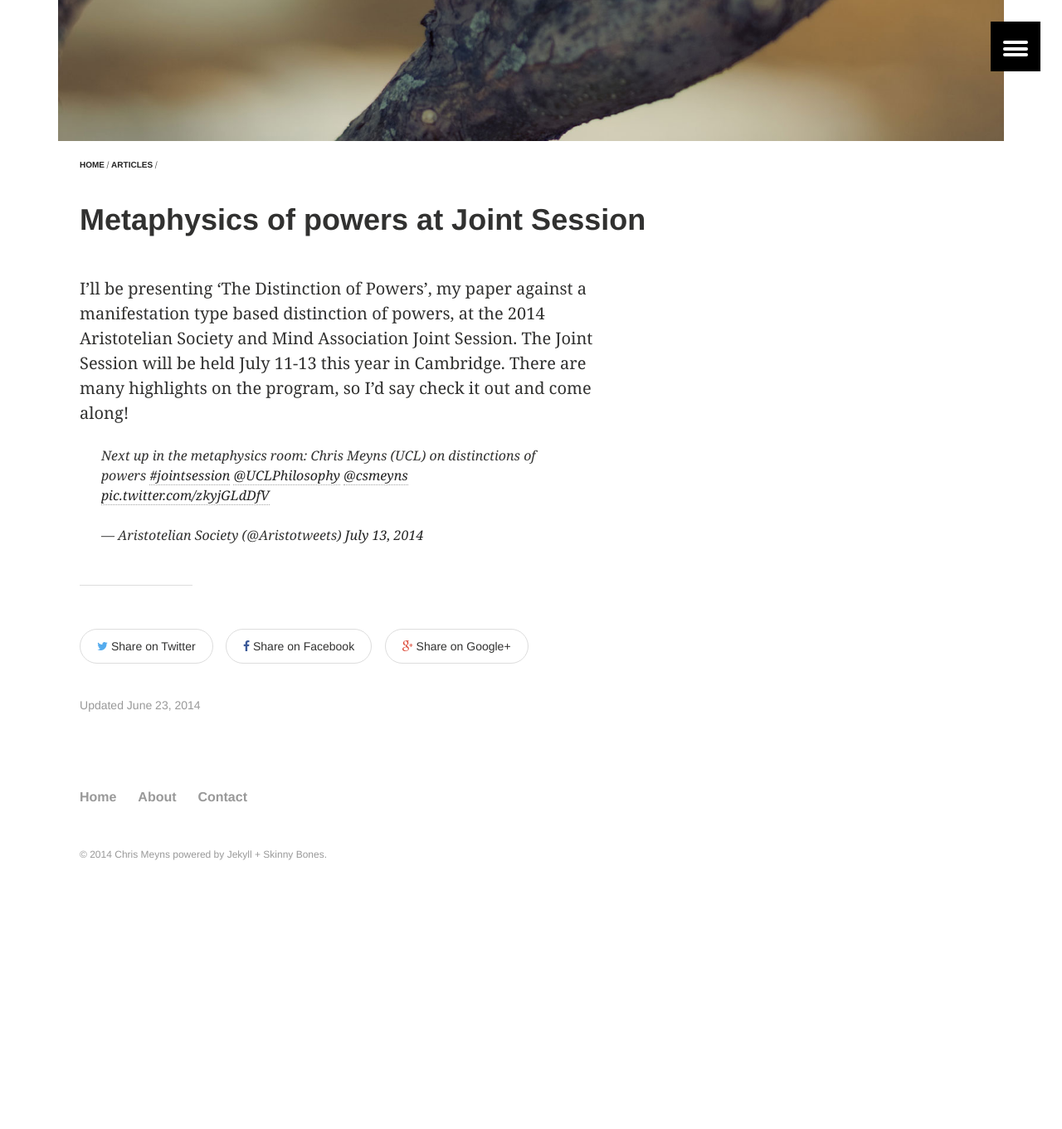
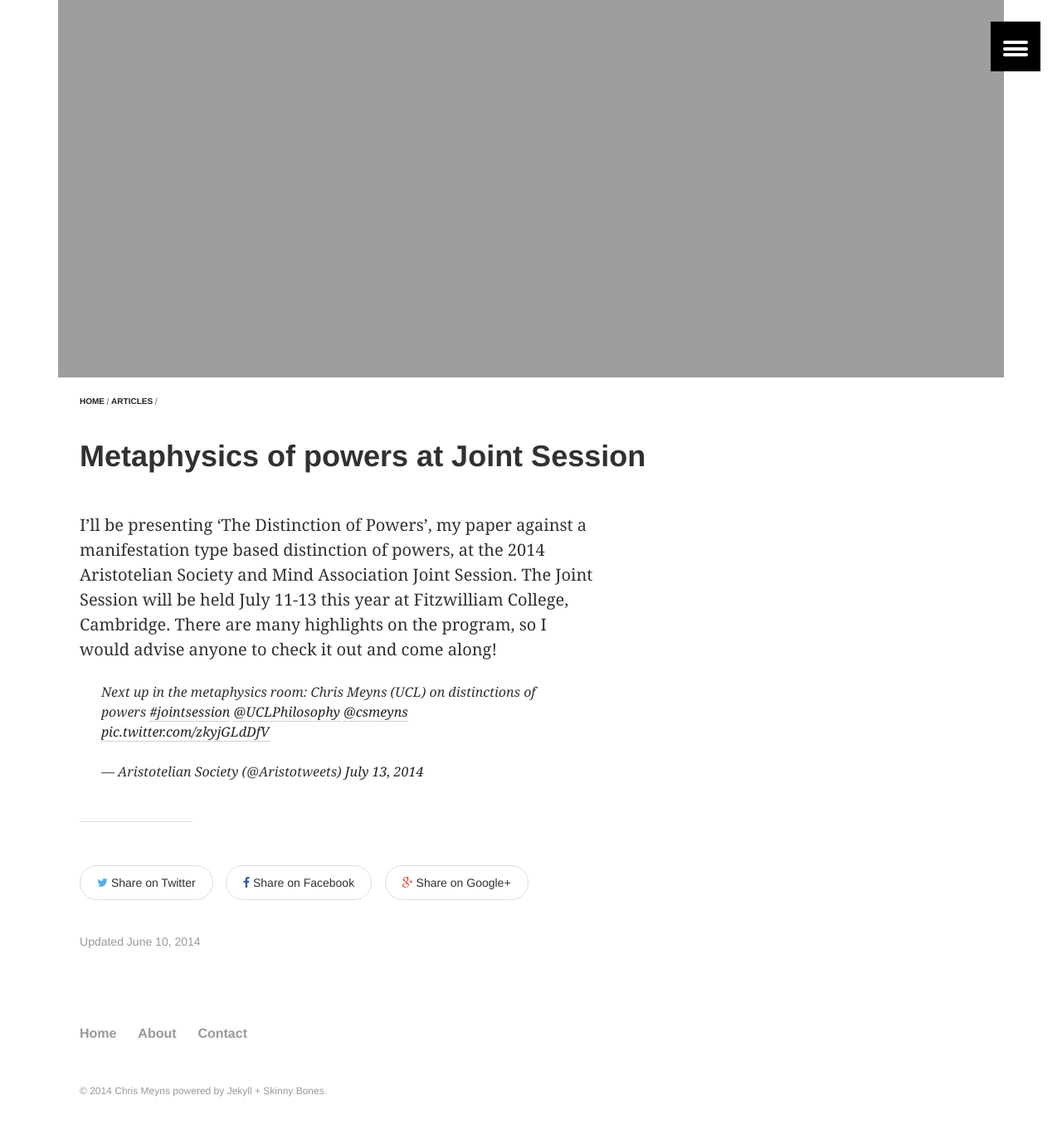
Before and after one commit to msteenhagen/csmeyns.github.io, a Jekyll site: the page built from _posts/articles/2014-06-23-jointsession.md, in a window 1280 px wide and 1400 px high, scrolled down 512 px. Shown: the top 1361 px of the window at 83% size. Built offline with Jekyll 4.4.1, drawn with Linux system fonts in a browser that asks for light colours; comment, search, counter and statistics services are not loaded; before the commit the page ends 1628 px from its top, so only the background shows below that.

Commit message:
powers picture

```diff
--- a/_posts/articles/2014-06-23-jointsession.md
+++ b/_posts/articles/2014-06-23-jointsession.md
@@ -1,19 +1,19 @@
 ---
 layout: article
 title: Metaphysics of powers at Joint Session
-date: 2014-06-23T16:19:16-04:00
+date: 2014-06-10T16:19:16-04:00
 ads: false
 modified:
 categories: articles
 excerpt: I’ll be presenting ‘The Distinction of Powers’, my paper against a manifestation type based distinction of powers, at the 2014 Aristotelian Society and Mind Association Joint Session.
-tags: []
+tags: [powers, metaphysics, Joint Session, distinction, Cambridge, talks, conferences]
 image:
-  feature: branch-1600x800.jpg
-  teaser: joint.jpg
-  thumb:
+  feature: powers-1600.jpg
+  teaser: powers-400.jpg
+  thumb: powers-120.jpg
 ---
 
-I’ll be presenting ‘The Distinction of Powers’, my paper against a manifestation type based distinction of powers, at the 2014 Aristotelian Society and Mind Association Joint Session. The Joint Session will be held July 11-13 this year in Cambridge. There are many highlights on the program, so I’d say check it out and come along!
+I’ll be presenting ‘The Distinction of Powers’, my paper against a manifestation type based distinction of powers, at the 2014 Aristotelian Society and Mind Association Joint Session. The Joint Session will be held July 11-13 this year at Fitzwilliam College, Cambridge. There are many highlights on the program, so I would advise anyone to check it out and come along!
 
 <blockquote class="twitter-tweet" lang="en"><p>Next up in the metaphysics room: Chris Meyns (UCL) on distinctions of powers <a href="https://twitter.com/hashtag/jointsession?src=hash">#jointsession</a> <a href="https://twitter.com/UCLPhilosophy">@UCLPhilosophy</a> <a href="https://twitter.com/csmeyns">@csmeyns</a> <a href="http://t.co/zkyjGLdDfV">pic.twitter.com/zkyjGLdDfV</a></p>&mdash; Aristotelian Society (@Aristotweets) <a href="https://twitter.com/Aristotweets/statuses/488326872816562176">July 13, 2014</a></blockquote>
 <script async src="//platform.twitter.com/widgets.js" charset="utf-8"></script>
```
Also changed, not shown: images/joint.jpg (deleted), images/powers-120.jpeg (added), images/powers-1600.jpeg (added), images/powers-400.jpeg (added).
